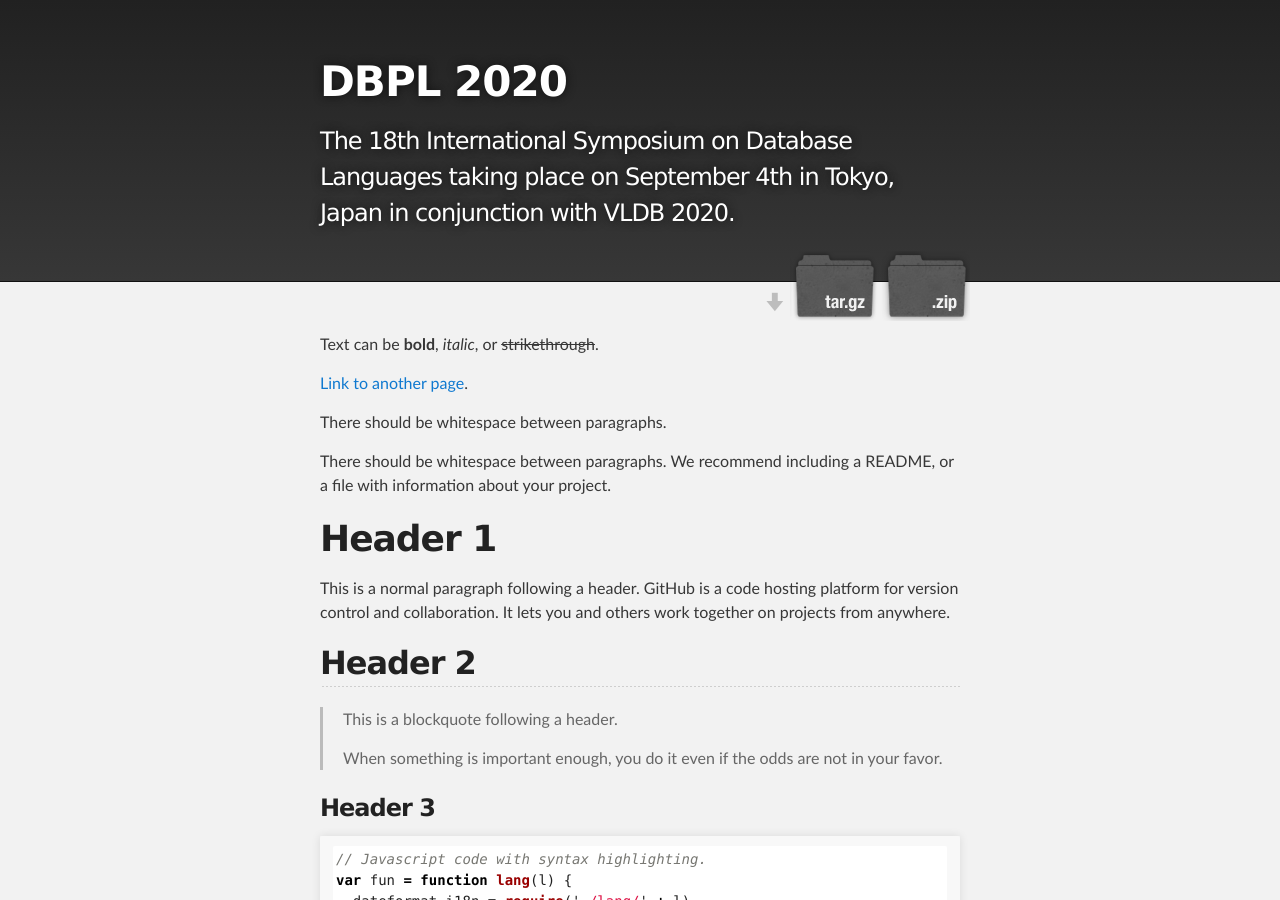
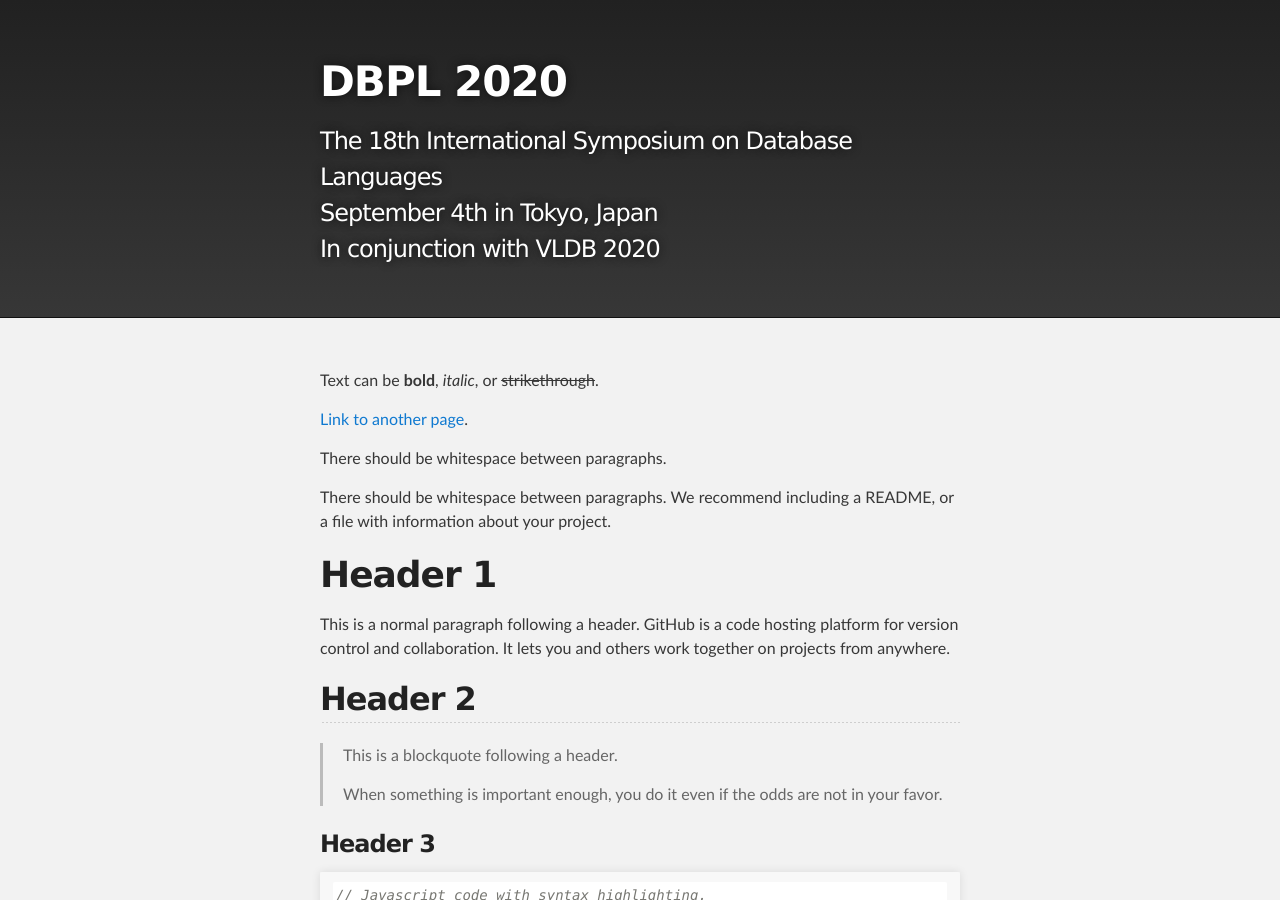
Before and after one commit to DBPL2020/dbpl2020.github.io, a Jekyll site: the page built from index.md, in a window 1280 px wide and 900 px high. Built offline with Jekyll 4.4.1, drawn with Linux system fonts in a browser that asks for light colours.

Commit message:
Modified _config.yml.

```diff
--- a/_config.yml
+++ b/_config.yml
@@ -1,6 +1,6 @@
 title: DBPL 2020
-description: The 18th International Symposium on Database Languages taking place on September 4th in Tokyo, Japan in conjunction with VLDB 2020.
+description: The 18th International Symposium on Database Languages<br>September 4th in Tokyo, Japan<br>In conjunction with VLDB 2020
 
-show_downloads: true
+show_downloads: false
 google_analytics:
 theme: jekyll-theme-slate
```
